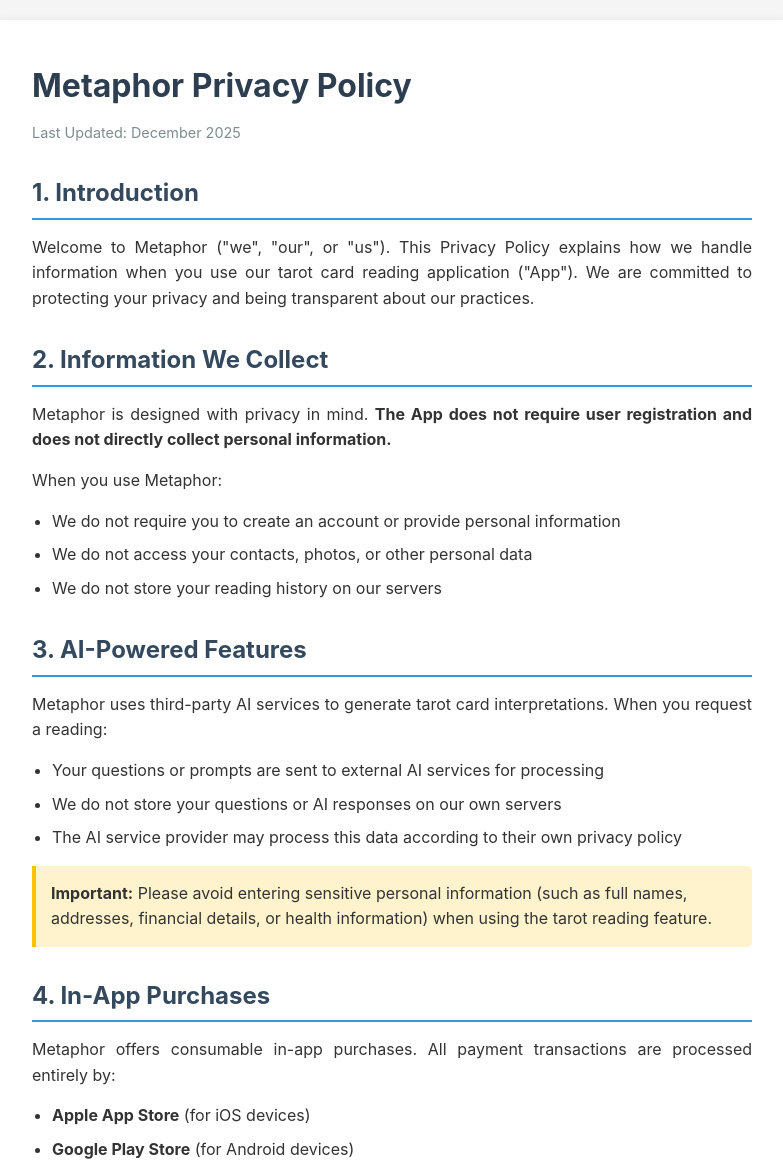
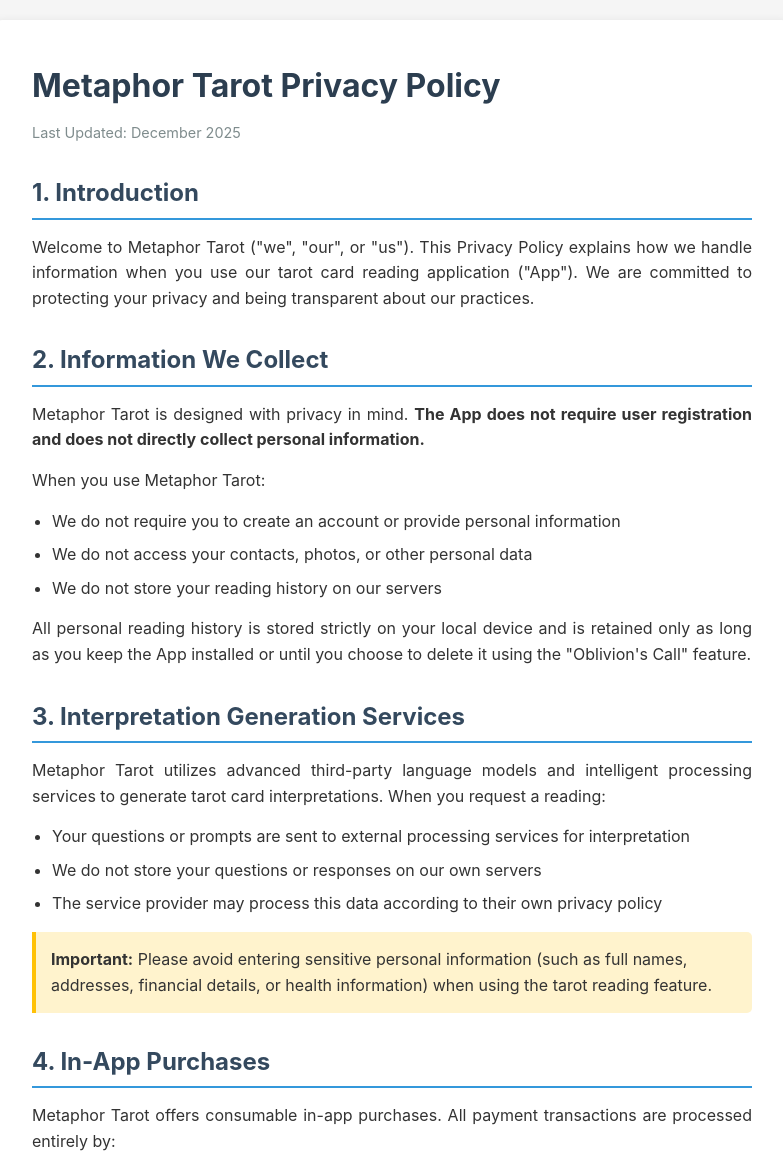
Before and after one commit to lowcodeboy-cmd/metaphor-privacy, a plain HTML site: page index.html in a window 1280 px wide. Shown: the top 1166 px of the page, without its empty margins (248-1031 px from the left). Drawn offline with Linux system fonts and the light colour scheme.

Commit message:
Update index.html

```diff
--- a/index.html
+++ b/index.html
@@ -3,7 +3,7 @@
 <head>
     <meta charset="UTF-8">
     <meta name="viewport" content="width=device-width, initial-scale=1.0">
-    <title>Metaphor - Privacy Policy</title>
+    <title>Metaphor Tarot - Privacy Policy</title>
     <style>
         * {
             margin: 0;
@@ -90,34 +90,35 @@
 </head>
 <body>
     <div class="container">
-        <h1>Metaphor Privacy Policy</h1>
+        <h1>Metaphor Tarot Privacy Policy</h1>
         <p class="subtitle">Last Updated: December 2025</p>
 
         <h2>1. Introduction</h2>
-        <p>Welcome to Metaphor ("we", "our", or "us"). This Privacy Policy explains how we handle information when you use our tarot card reading application ("App"). We are committed to protecting your privacy and being transparent about our practices.</p>
+        <p>Welcome to Metaphor Tarot ("we", "our", or "us"). This Privacy Policy explains how we handle information when you use our tarot card reading application ("App"). We are committed to protecting your privacy and being transparent about our practices.</p>
 
         <h2>2. Information We Collect</h2>
-        <p>Metaphor is designed with privacy in mind. <strong>The App does not require user registration and does not directly collect personal information.</strong></p>
-        <p>When you use Metaphor:</p>
+        <p>Metaphor Tarot is designed with privacy in mind. <strong>The App does not require user registration and does not directly collect personal information.</strong></p>
+        <p>When you use Metaphor Tarot:</p>
         <ul>
             <li>We do not require you to create an account or provide personal information</li>
             <li>We do not access your contacts, photos, or other personal data</li>
             <li>We do not store your reading history on our servers</li>
         </ul>
+        <p>All personal reading history is stored strictly on your local device and is retained only as long as you keep the App installed or until you choose to delete it using the "Oblivion's Call" feature.</p>
 
-        <h2>3. AI-Powered Features</h2>
-        <p>Metaphor uses third-party AI services to generate tarot card interpretations. When you request a reading:</p>
+        <h2>3. Interpretation Generation Services</h2>
+        <p>Metaphor Tarot utilizes advanced third-party language models and intelligent processing services to generate tarot card interpretations. When you request a reading:</p>
         <ul>
-            <li>Your questions or prompts are sent to external AI services for processing</li>
-            <li>We do not store your questions or AI responses on our own servers</li>
-            <li>The AI service provider may process this data according to their own privacy policy</li>
+            <li>Your questions or prompts are sent to external processing services for interpretation</li>
+            <li>We do not store your questions or responses on our own servers</li>
+            <li>The service provider may process this data according to their own privacy policy</li>
         </ul>
         <div style="background-color: #fff3cd; border-left: 4px solid #ffc107; padding: 15px; margin: 15px 0; border-radius: 0 5px 5px 0;">
             <strong>Important:</strong> Please avoid entering sensitive personal information (such as full names, addresses, financial details, or health information) when using the tarot reading feature.
         </div>
 
         <h2>4. In-App Purchases</h2>
-        <p>Metaphor offers consumable in-app purchases. All payment transactions are processed entirely by:</p>
+        <p>Metaphor Tarot offers consumable in-app purchases. All payment transactions are processed entirely by:</p>
         <ul>
             <li><strong>Apple App Store</strong> (for iOS devices)</li>
             <li><strong>Google Play Store</strong> (for Android devices)</li>
@@ -129,14 +130,14 @@
         </ul>
 
         <h2>5. Third-Party Services</h2>
-        <p>Metaphor integrates with the following third-party services solely for processing in-app purchases:</p>
+        <p>Metaphor Tarot integrates with the following third-party services solely for processing in-app purchases:</p>
         <ul>
             <li><strong>Apple App Store / Google Play Store:</strong> Handles all payment processing for in-app purchases</li>
         </ul>
         <p>These platforms may collect certain information as part of their standard operations. Please refer to their respective privacy policies for more details.</p>
 
         <h2>6. Children's Privacy</h2>
-        <p>Metaphor is not directed at children under the age of 13. We do not knowingly collect personal information from children. If you are a parent or guardian and believe your child has provided us with personal information, please contact us so we can take appropriate action.</p>
+        <p>Metaphor Tarot is not directed at children under the age of 13. We do not knowingly collect personal information from children. If you are a parent or guardian and believe your child has provided us with personal information, please contact us so we can take appropriate action.</p>
 
         <h2>7. Data Security</h2>
         <p>Since we do not collect or store personal data on our servers, there is minimal risk of data breach from our end. Your reading data remains on your device and under your control.</p>
@@ -144,6 +145,7 @@
         <h2>8. Your Rights</h2>
         <p>You have the right to:</p>
         <ul>
+            <li>Permanently delete all your reading history and data using the in-app <strong>"Oblivion's Call"</strong> feature in Settings</li>
             <li>Delete the App and all associated local data at any time</li>
             <li>Contact us with any privacy-related questions or concerns</li>
             <li>Request information about how your data is handled</li>
@@ -159,7 +161,7 @@
         </div>
 
         <div class="footer">
-            <p>&copy; 2025 Metaphor. All rights reserved.</p>
+            <p>&copy; 2025 Metaphor Tarot. All rights reserved.</p>
         </div>
     </div>
 </body>
```
